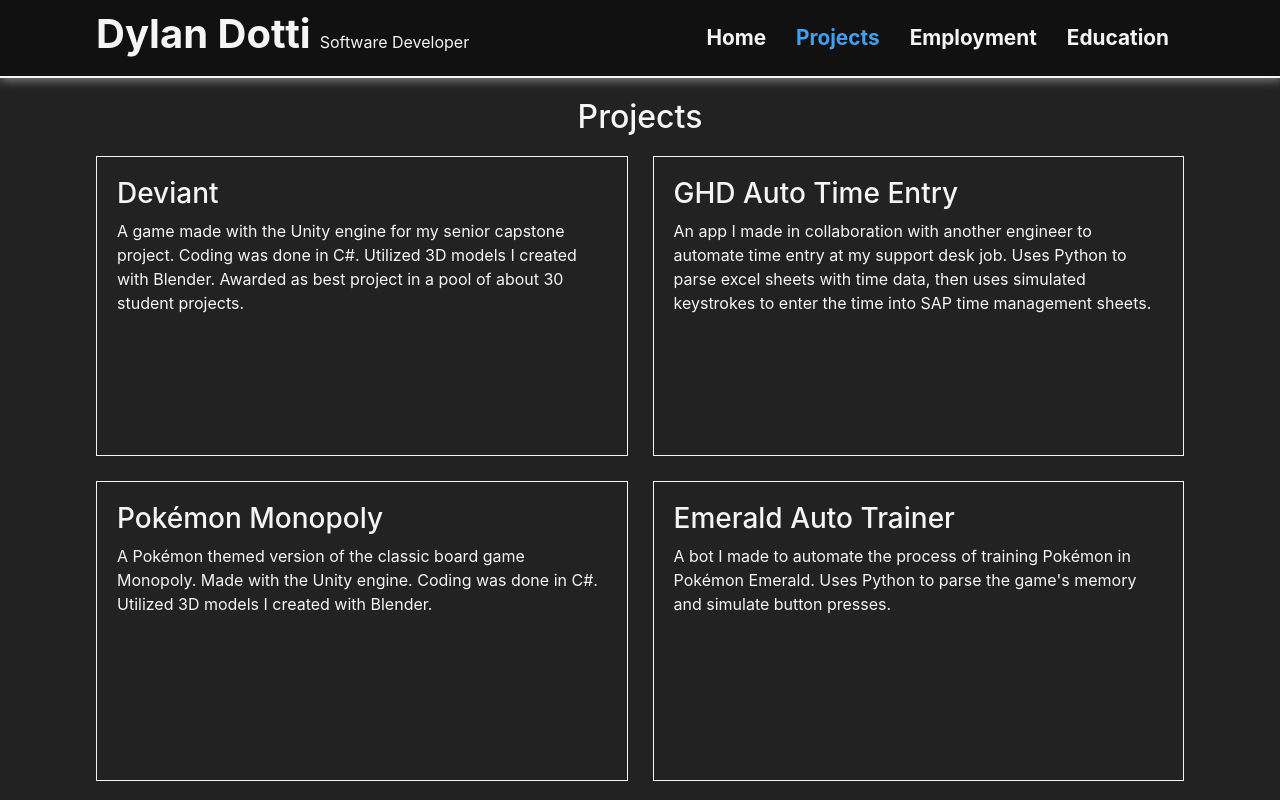
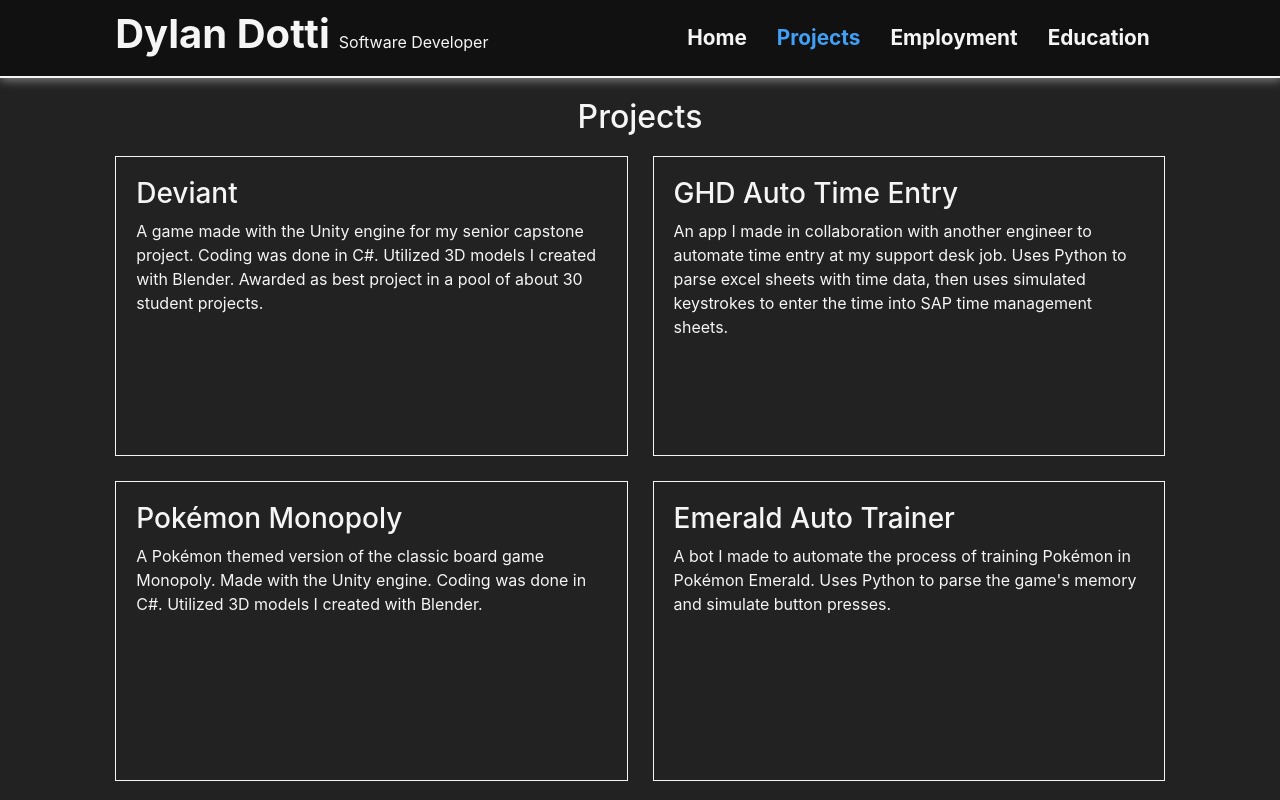
Before and after one commit to Dylan-Dotti/React-Portfolio-Website, a React (Create React App) app: page /projects in a window 1280 px wide. Built offline with nearby package versions, Linux system fonts and the light colour scheme.

Commit message:
Move margin to page content wrapper

```diff
--- a/src/Components/Layout/index.tsx
+++ b/src/Components/Layout/index.tsx
@@ -8,11 +8,11 @@ const Layout: React.FC = () => {
     return (
         <div id="page-layout">
             <MainHeader />
-            <div id="page-content">
-                <ScrollableArea>
+            <ScrollableArea>
+                <div id="page-content">
                     <Outlet />
-                </ScrollableArea>
-            </div>
+                </div>
+            </ScrollableArea>
         </div>
     );
 }
--- a/src/Components/Layout/layout.scss
+++ b/src/Components/Layout/layout.scss
@@ -6,12 +6,14 @@
     flex-direction: column;
 
     #page-content {
+        width: 82%;
+        margin: 0 auto;
         flex-grow: 1;
         display: flex;
         flex-direction: column;
+    }
 
-        > .scrollable-area {
-            flex-grow: 1;
-        }
+    > .scrollable-area {
+        flex-grow: 1;
     }
 }
--- a/src/Components/MainHeader/main-header.scss
+++ b/src/Components/MainHeader/main-header.scss
@@ -17,7 +17,7 @@
         border-width: 0 0 2px 0;
 
         .header-bar-contents {
-            width: 85%;
+            width: 82%;
             padding: 10px 0;
             display: flex;
             justify-content: space-between;
--- a/src/Components/Projects/projects.scss
+++ b/src/Components/Projects/projects.scss
@@ -1,6 +1,6 @@
 
 #projects {
-    margin: 20px 7.5%;
+    padding-top: 20px;
 
     .title {
         text-align: center;
--- a/src/Components/ScrollableArea/scrollable-area.scss
+++ b/src/Components/ScrollableArea/scrollable-area.scss
@@ -9,6 +9,5 @@
         left: 0;
         right: 0;
         bottom: 0;
-        overflow-y: scroll;
     }
 }
```
